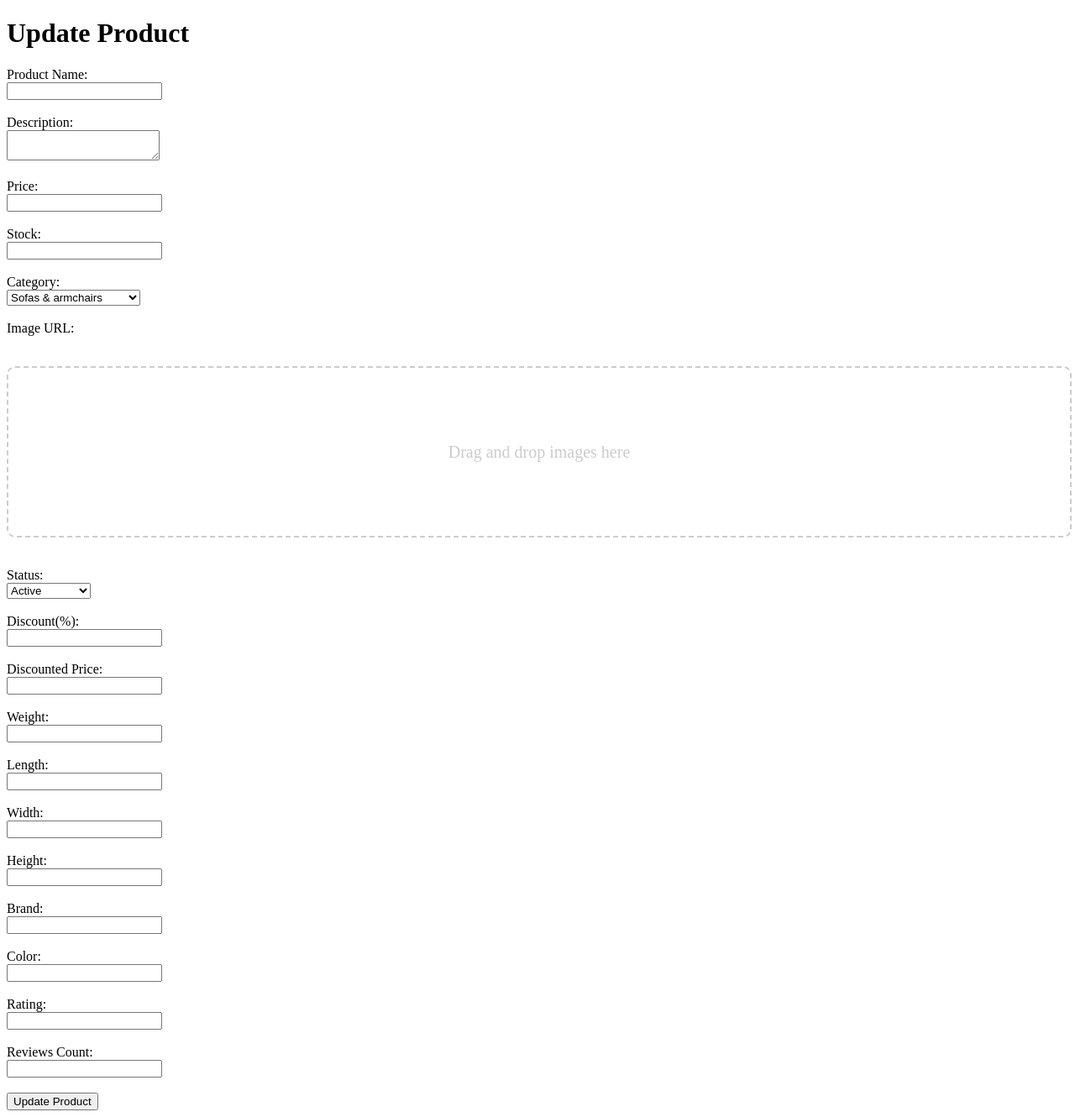
After one commit to LEEJS-32/app, a PHP site: page /pages/admin/adminUpdateProduct.php in a window 1280 px wide. The commit adds this page. Shown: the whole page at 84% size. Run offline with PHP 8.4, Linux system fonts and the light colour scheme; the template is opened without the code that fills it, so the values that code supplies are empty.

```diff
--- a/_header.php
+++ b/_header.php
@@ -62,7 +62,7 @@
 
         </nav>
 
-
     </header>
-
+            <!-- Flash message -->
+            <div id="info"><?= temp('info') ?></div>
 </html>
--- /dev/null
+++ b/pages/admin/adminUpdateProduct.php
@@ -0,0 +1,250 @@
+<!DOCTYPE html>
+<html lang="en">
+<head>
+    <meta charset="UTF-8">
+    <meta name="viewport" content="width=device-width, initial-scale=1.0">
+    <title>Update Product</title>
+    <script src="https://code.jquery.com/jquery-3.6.0.min.js"></script>
+    <style>
+        #drop_zone {
+            border: 2px dashed #ccc;
+            border-radius: 10px;
+            width: 100%;
+            height: 200px;
+            text-align: center;
+            line-height: 200px;
+            color: #ccc;
+            font-size: 20px;
+        }
+        #drop_zone.dragover {
+            border-color: #000;
+            color: #000;
+        }
+        .image-preview {
+            display: inline-block;
+            margin: 10px;
+        }
+        .image-preview img {
+            max-width: 100px;
+            max-height: 100px;
+        }
+    </style>
+    <script>
+        $(document).ready(function() {
+            function calculateDiscountedPrice() {
+                var price = parseFloat($("#price").val());
+                var discount = parseFloat($("#discount").val());
+                if (!isNaN(price) && !isNaN(discount) && discount >= 0 && discount <= 100) {
+                    var discountedPrice = price - (price * (discount / 100));
+                    $("#discounted_price").val(discountedPrice.toFixed(2));
+                } else {
+                    $("#discounted_price").val("");
+                }
+            }
+
+            $("#price, #discount").on("input", calculateDiscountedPrice);
+
+            $("#image_url").change(function() {
+                handleFiles(this.files);
+            });
+
+            // Drag and drop functionality
+            var dropZone = $('#drop_zone');
+            var fileInput = $('#image_url');
+
+            dropZone.on('dragover', function(e) {
+                e.preventDefault();
+                e.stopPropagation();
+                dropZone.addClass('dragover');
+            });
+
+            dropZone.on('dragleave', function(e) {
+                e.preventDefault();
+                e.stopPropagation();
+                dropZone.removeClass('dragover');
+            });
+
+            dropZone.on('drop', function(e) {
+                e.preventDefault();
+                e.stopPropagation();
+                dropZone.removeClass('dragover');
+                var files = e.originalEvent.dataTransfer.files;
+                fileInput[0].files = files;
+                handleFiles(files);
+            });
+
+            function handleFiles(files) {
+                $('#imagePreview').empty();
+                for (var i = 0; i < files.length; i++) {
+                    var file = files[i];
+                    var reader = new FileReader();
+                    reader.onload = function(e) {
+                        var img = $('<img>').attr('src', e.target.result);
+                        var preview = $('<div>').addClass('image-preview').append(img);
+                        $('#imagePreview').append(preview);
+                    }
+                    reader.readAsDataURL(file);
+                }
+            }
+        });
+    </script>
+</head>
+<body>
+    <h1>Update Product</h1>
+    <?php
+    $servername = "localhost";
+    $username = "root";
+    $password = "";
+    $dbname = "TESTING1";
+
+    // Create connection
+    $conn = new mysqli($servername, $username, $password, $dbname);
+
+    // Check connection
+    if ($conn->connect_error) {
+        die("Connection failed: " . $conn->connect_error);
+    }
+
+    if ($_SERVER["REQUEST_METHOD"] == "GET" && isset($_GET['product_id'])) {
+        $product_id = $_GET['product_id'];
+        $stmt = $conn->prepare("SELECT * FROM products WHERE product_id = ?");
+        $stmt->bind_param("i", $product_id);
+        $stmt->execute();
+        $result = $stmt->get_result();
+        $product = $result->fetch_assoc();
+        $stmt->close();
+    }
+
+    if ($_SERVER["REQUEST_METHOD"] == "POST" && isset($_POST['product_id'])) {
+        $product_id = $_POST['product_id'];
+        $product_name = $_POST['name'];
+        $description = $_POST['description'];
+        $price = $_POST['price'];
+        $stock = $_POST['stock'];
+        $category = $_POST['category'];
+        $status = $_POST['status'];
+        $discount = $_POST['discount'];
+        $weight = $_POST['weight'];
+        $length = $_POST['length'];
+        $width = $_POST['width'];
+        $height = $_POST['height'];
+        $brand = $_POST['brand'];
+        $color = $_POST['color'];
+        $rating = $_POST['rating'];
+        $reviews_count = $_POST['reviews_count'];
+
+        // Calculate discounted price
+        $discounted_price = $price - ($price * ($discount / 100));
+
+        // Handle file uploads
+        $image_urls = [];
+        $target_dir = "../../img/";
+        foreach ($_FILES['image_url']['name'] as $key => $image_name) {
+            if ($_FILES['image_url']['error'][$key] == 0) {
+                $target_file = $target_dir . basename($image_name);
+                if (move_uploaded_file($_FILES['image_url']['tmp_name'][$key], $target_file)) {
+                    $image_urls[] = $target_file;
+                } else {
+                    echo "Sorry, there was an error uploading your file: $image_name<br>";
+                }
+            }
+        }
+
+        // Convert image URLs array to JSON
+        $image_urls_json = json_encode($image_urls);
+
+        // Prepare and bind
+        $stmt = $conn->prepare("UPDATE products SET name = ?, description = ?, price = ?, stock = ?, category = ?, image_url = ?, status = ?, discount = ?, discounted_price = ?, weight = ?, length = ?, width = ?, height = ?, brand = ?, color = ?, rating = ?, reviews_count = ?, updated_at = NOW() WHERE product_id = ?");
+        if (!$stmt) {
+            echo "Prepare failed: (" . $conn->errno . ") " . $conn->error;
+        }
+        $stmt->bind_param("ssdisdssdddddssdii", $product_name, $description, $price, $stock, $category, $image_urls_json, $status, $discount, $discounted_price, $weight, $length, $width, $height, $brand, $color, $rating, $reviews_count, $product_id);
+
+        // Execute the statement
+        if ($stmt->execute()) {
+            echo "Product updated successfully";
+            temp('insert_record', 'Record inserted');
+        } else {
+            echo "Error: " . $stmt->error;
+        }
+
+        // Close the statement
+        $stmt->close();
+    }
+
+    $conn->close();
+    ?>
+
+    <form action="adminUpdateProduct.php" method="POST" enctype="multipart/form-data">
+        <input type="hidden" name="product_id" value="<?php echo $product['product_id']; ?>">
+        <label for="name">Product Name:</label><br>
+        <input type="text" id="name" name="name" value="<?php echo htmlspecialchars($product['name']); ?>" required><br><br>
+
+        <label for="description">Description:</label><br>
+        <textarea id="description" name="description" required><?php echo htmlspecialchars($product['description']); ?></textarea><br><br>
+
+        <label for="price">Price:</label><br>
+        <input type="number" step="0.01" id="price" name="price" value="<?php echo $product['price']; ?>" required><br><br>
+
+        <label for="stock">Stock:</label><br>
+        <input type="number" id="stock" name="stock" value="<?php echo $product['stock']; ?>" required><br><br>
+
+        <label for="category">Category:</label><br>
+        <select id="category" name="category">
+            <option value="Sofas & armchairs" <?php if ($product['category'] == 'Sofas & armchairs') echo 'selected'; ?>>Sofas & armchairs</option>
+            <option value="Tables & chairs" <?php if ($product['category'] == 'Tables & chairs') echo 'selected'; ?>>Tables & chairs</option>
+            <option value="Storage & organisation" <?php if ($product['category'] == 'Storage & organisation') echo 'selected'; ?>>Storage & organisation</option>
+            <option value="Office furniture" <?php if ($product['category'] == 'Office furniture') echo 'selected'; ?>>Office furniture</option>
+            <option value="Beds & mattresses" <?php if ($product['category'] == 'Beds & mattresses') echo 'selected'; ?>>Beds & mattresses</option>
+            <option value="Textiles" <?php if ($product['category'] == 'Textiles') echo 'selected'; ?>>Textiles</option>
+            <option value="Rugs & mats & flooring" <?php if ($product['category'] == 'Rugs & mats & flooring') echo 'selected'; ?>>Rugs & mats & flooring</option>
+            <option value="Home decoration" <?php if ($product['category'] == 'Home decoration') echo 'selected'; ?>>Home decoration</option>
+            <option value="Lightning" <?php if ($product['category'] == 'Lightning') echo 'selected'; ?>>Lightning</option>
+        </select><br><br>
+
+        <label for="image_url">Image URL:</label><br>
+        <input type="file" id="image_url" name="image_url[]" accept="image/*" multiple style="display: none;"><br><br>
+        <div id="drop_zone">Drag and drop images here</div>
+        <div id="imagePreview"></div><br><br>
+
+        <label for="status">Status:</label><br>
+        <select id="status" name="status">
+            <option value="active" <?php if ($product['status'] == 'active') echo 'selected'; ?>>Active</option>
+            <option value="inactive" <?php if ($product['status'] == 'inactive') echo 'selected'; ?>>Inactive</option>
+            <option value="discontinued" <?php if ($product['status'] == 'discontinued') echo 'selected'; ?>>Discontinued</option>
+        </select><br><br>
+
+        <label for="discount">Discount(%):</label><br>
+        <input type="number" step="0.01" id="discount" name="discount" value="<?php echo $product['discount']; ?>"><br><br>
+
+        <label for="discounted_price">Discounted Price:</label><br>
+        <input type="text" id="discounted_price" name="discounted_price" value="<?php echo $product['discounted_price']; ?>" readonly><br><br>
+
+        <label for="weight">Weight:</label><br>
+        <input type="number" step="0.01" id="weight" name="weight" value="<?php echo $product['weight']; ?>"><br><br>
+
+        <label for="length">Length:</label><br>
+        <input type="number" step="0.01" id="length" name="length" value="<?php echo $product['length']; ?>"><br><br>
+
+        <label for="width">Width:</label><br>
+        <input type="number" step="0.01" id="width" name="width" value="<?php echo $product['width']; ?>"><br><br>
+
+        <label for="height">Height:</label><br>
+        <input type="number" step="0.01" id="height" name="height" value="<?php echo $product['height']; ?>"><br><br>
+
+        <label for="brand">Brand:</label><br>
+        <input type="text" id="brand" name="brand" value="<?php echo htmlspecialchars($product['brand']); ?>"><br><br>
+
+        <label for="color">Color:</label><br>
+        <input type="text" id="color" name="color" value="<?php echo htmlspecialchars($product['color']); ?>"><br><br>
+
+        <label for="rating">Rating:</label><br>
+        <input type="number" step="0.01" id="rating" name="rating" value="<?php echo $product['rating']; ?>"><br><br>
+
+        <label for="reviews_count">Reviews Count:</label><br>
+        <input type="number" id="reviews_count" name="reviews_count" value="<?php echo $product['reviews_count']; ?>"><br><br>
+
+        <input type="submit" value="Update Product">
+    </form>
+</body>
+</html>
```
Also changed, not shown: css/header.css (+28 -0 lines), pages/admin/adminCreateProduct.php (+86 -77 lines), css/admin.css (added).
